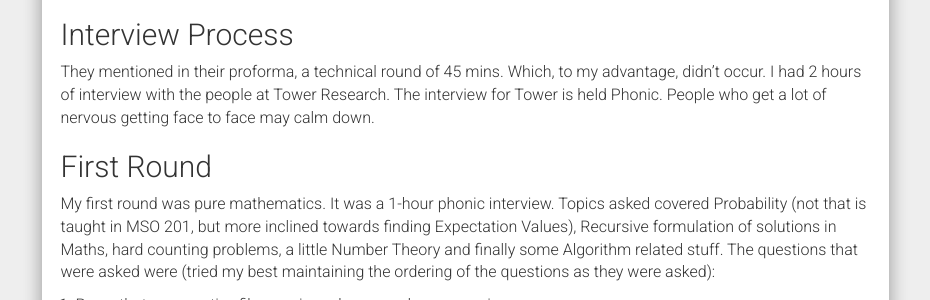
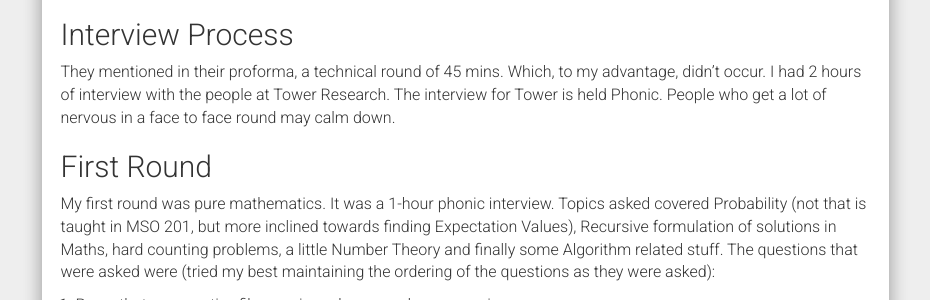
Before and after one commit to AkashKrDutta/AkashKrDutta.github.io, a Jekyll site: the page built from _posts/2017-08-16-Interview-experience-Tower.md, in a window 1280 px wide. Shown: the part 1122-1422 px from the top of the page, without its empty margins (321-1251 px from the left). Built offline with Jekyll 4.4.1, drawn with Linux system fonts in a browser that asks for light colours; nearby versions of some CDN libraries; comment, search, counter and statistics services are not loaded.

Commit message:
Update 2017-08-16-Interview-experience-Tower.md

```diff
--- a/_posts/2017-08-16-Interview-experience-Tower.md
+++ b/_posts/2017-08-16-Interview-experience-Tower.md
@@ -27,7 +27,7 @@
 
 
 ## Interview Process
-They mentioned in their proforma, a technical round of 45 mins. Which, to my advantage, didn’t occur. I had 2 hours of interview with the people at Tower Research. The interview for Tower is held Phonic. People who get a lot of nervous getting face to face may calm down.
+They mentioned in their proforma, a technical round of 45 mins. Which, to my advantage, didn’t occur. I had 2 hours of interview with the people at Tower Research. The interview for Tower is held Phonic. People who get a lot of nervous in a face to face round may calm down.
 
 ## First Round
 My first round was pure mathematics. It was a 1-hour phonic interview. Topics asked covered  Probability (not that is taught in MSO 201, but more inclined towards finding Expectation Values), Recursive formulation of solutions in Maths, hard counting problems, a little Number Theory and finally some Algorithm related stuff.
```
